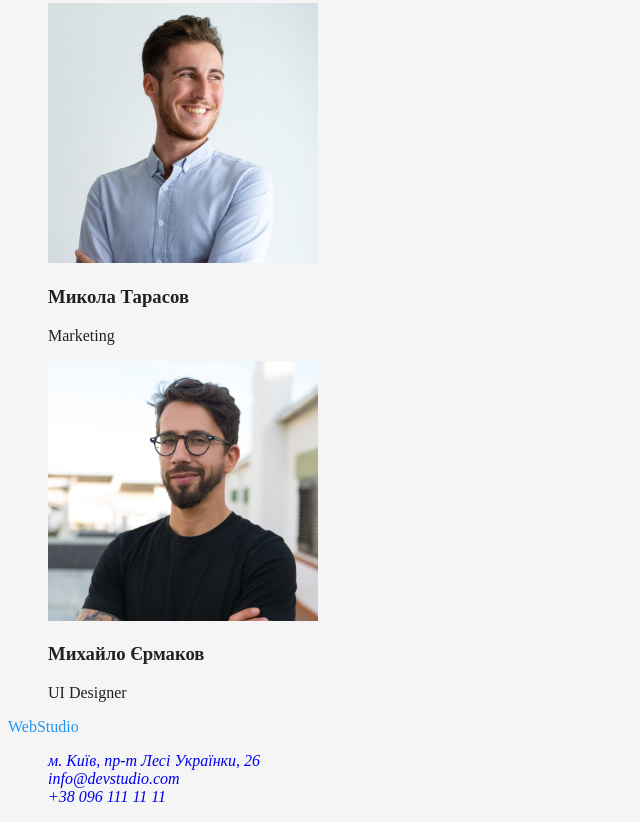
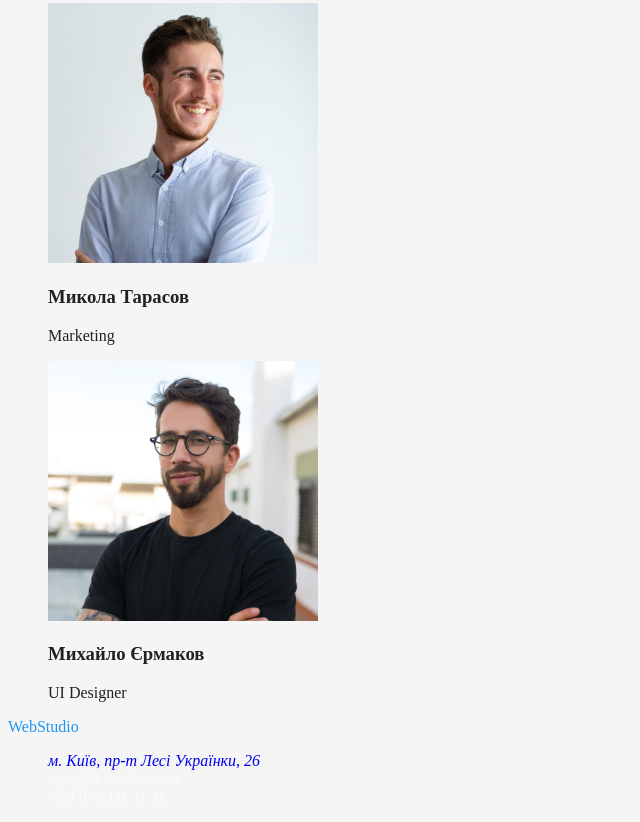
Before and after one commit to Daria-Misko/hw2, a plain HTML site: page index.html in a window 1280 px wide. Shown: the part 2333-3155 px from the top of the page, without its empty margins (0-640 px from the left). Drawn offline with Linux system fonts and the light colour scheme.

Commit message:
додається нова папка з фото та нові свойства css

```diff
--- a/css/style.css
+++ b/css/style.css
@@ -65,3 +65,12 @@ ul {
 .contact-phone:focus {
 	color: var(--color-blue);
 }
+
+/* main */
+
+/* footer */
+
+
+.contact-footer {
+	color: rgba(255, 255, 255, 0.6);
+}
--- a/index.html
+++ b/index.html
@@ -149,7 +149,7 @@
 		</main>
 		<footer>
 			<a class="logo" href="/index.html">WebStudio</a>
-			<address>
+			<address class="address">
 				<ul>
 					<li>
 						<a
@@ -160,9 +160,15 @@
 						>
 					</li>
 					<li>
-						<a href="mailto:info@devstudio.com">info@devstudio.com</a>
+						<a class="contact-footer" href="mailto:info@devstudio.com"
+							>info@devstudio.com</a
+						>
 					</li>
-					<li><a href="tel:+380961111111">+38 096 111 11 11</a></li>
+					<li>
+						<a class="contact-footer" href="tel:+380961111111"
+							>+38 096 111 11 11</a
+						>
+					</li>
 				</ul>
 			</address>
 		</footer>
```
Also changed, not shown: images/portfolio/1.jpeg (added), images/portfolio/2.jpeg (added), images/portfolio/3.jpeg (added), images/portfolio/4.jpeg (added), images/portfolio/5.jpeg (added), images/portfolio/6.jpeg (added), images/portfolio/7.jpeg (added), images/portfolio/8.jpeg (added), images/portfolio/9.jpeg (added), 3 other files.
